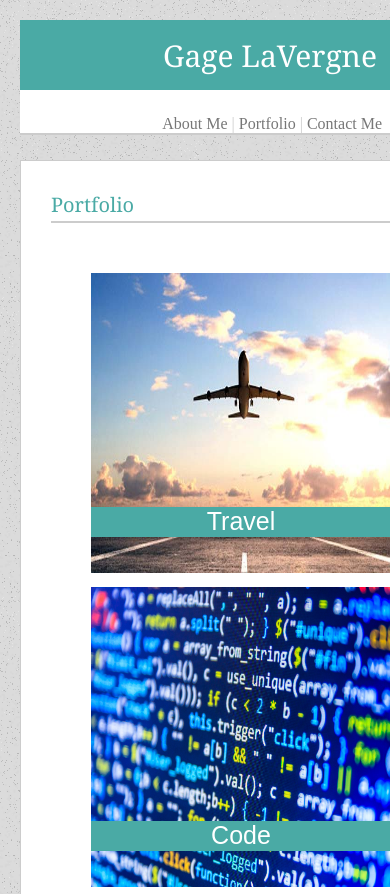
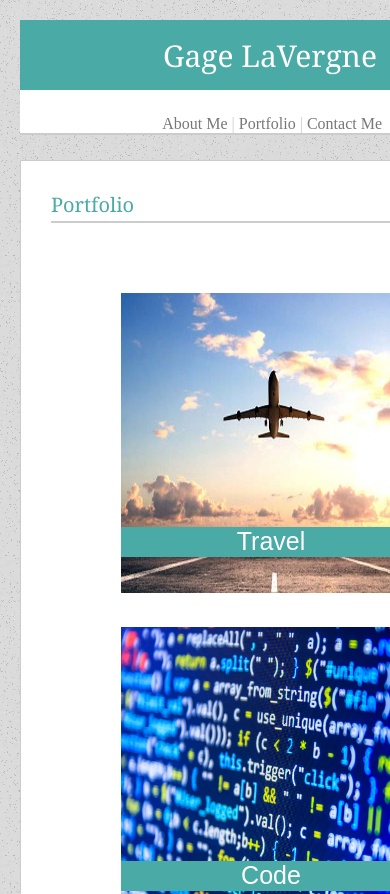
Before and after one commit to gagelavergne/Responsive-Portfolio, a plain HTML site: page homework1r/portfolio.html in a window 390 px wide. Shown: the top 894 px of the page. Drawn offline with Linux system fonts and the light colour scheme.

Commit message:
cleaned up html

```diff
--- a/homework1r/assets/css/style.css
+++ b/homework1r/assets/css/style.css
@@ -188,6 +188,7 @@ body {
 .imagewrapper {
 
 	position: relative;
+	margin-top: 20px;
 }
 
 
@@ -331,7 +332,7 @@ a, a:visited {
 
 	#topic {
 		margin-left: 20px;
-		margin-top:10px;
+
 	}
 
 
@@ -471,12 +472,12 @@ a, a:visited {
 
 #portfolio {
 	width: 438px;
-	height: 1700px;
+	height: 1800px;
 	display: block;
 }
 
 #topic {
-		margin-left: -10px;
+		margin-left: 20px;
 		margin-top:10px;
 	}
 
@@ -486,7 +487,7 @@ a, a:visited {
 }
 
 #fix2 {
-	margin-left: -10px;
+	margin-left: 20px;
 }
 
 
```
Also changed, not shown: homework1r/contact.html (+0 -4 lines), homework1r/portfolio.html (+0 -4 lines).
